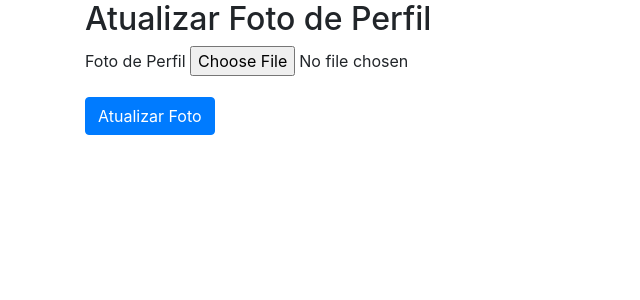
After one commit to ViniciusLeandroCodogno/projeto-final-zero, a Flask app: page /atualizar_foto/ in a window 1280 px wide. The commit adds this page. Shown: the top 300 px of the page, without its empty margins (0-640 px from the left). Run offline with Flask 3, Linux system fonts and the light colour scheme; a user stored in the database is signed in; some libraries are stand-ins or nearby versions.

Commit message:
foto de perfil 1.0

```diff
--- a/app/forms.py
+++ b/app/forms.py
@@ -3,10 +3,14 @@ from flask_wtf import FlaskForm
 from wtforms import StringField, SubmitField, PasswordField, SelectField
 from wtforms.validators import DataRequired, Email, EqualTo, ValidationError
 from werkzeug.utils import secure_filename
-from flask_wtf.file import FileField, FileAllowed
+from flask_wtf.file import FileField, FileAllowed, FileRequired
 from app import db, bcrypt
 from app.models import User, Post, Petgram
 import os
+
+class FotoPerfilForm(FlaskForm):
+    foto = FileField('Foto de Perfil', validators=[FileRequired()])
+    submit = SubmitField('Atualizar Foto')
 
 class userForm(FlaskForm):
     nome = StringField('Nome', validators=[DataRequired()])
--- a/app/models.py
+++ b/app/models.py
@@ -15,6 +15,10 @@ class User(db.Model, UserMixin):
     posts = db.relationship('Post', backref='user', lazy=True)
     petgrams = db.relationship('Petgram', backref='user', lazy=True)
     comentarios_petgram = db.relationship('ComentarioPetgram', backref='user', lazy=True)
+    foto_perfil = db.Column(db.String(120), default='default.jpg')
+
+    def __repr__(self):
+        return f"User('{self.id}', '{self.nome}', '{self.sobrenome}', '{self.email}', '{self.foto_perfil}')"
 
 class Post(db.Model):
     id = db.Column(db.Integer, primary_key=True)
--- /dev/null
+++ b/app/templates/atualizar_foto.html
@@ -0,0 +1,14 @@
+{% extends 'base.html' %}
+
+{% block content %}
+<div class="container">
+    <h2>Atualizar Foto de Perfil</h2>
+    <form method="POST" enctype="multipart/form-data">
+        {{ form.hidden_tag() }}
+        <div class="form-group">
+            {{ form.foto.label }} {{ form.foto() }}
+        </div>
+        <button type="submit" class="btn btn-primary">Atualizar Foto</button>
+    </form>
+</div>
+{% endblock %}
--- a/app/templates/petgram/petgram.html
+++ b/app/templates/petgram/petgram.html
@@ -20,7 +20,7 @@
 
                                         <p class="user-container">
                                             <div>
-                                                <strong>Usuário:</strong> {{ linha.user.nome }}
+                                                <img src="{{ url_for('static', filename='uploads/' ~ current_user.foto_perfil) }}" alt="Foto de Perfil" class="img-fluid" style="width: 100px; height: 100px; border-radius: 50%;"> <strong>Usuário:</strong> {{ linha.user.nome }}
                                             </div>
                                             <div class="actions d-flex">
                                                 {% if linha.user.id == current_user.id %}
--- a/app/views.py
+++ b/app/views.py
@@ -1,17 +1,39 @@
 from app import app, db, bcrypt
-from flask import render_template, send_from_directory, url_for, redirect, request, flash
-from app.forms import userForm, loginForm, postForm, petgramForm
+from flask import render_template, send_from_directory, url_for, redirect, request, flash, current_app
+from app.forms import userForm, loginForm, postForm, petgramForm, FotoPerfilForm
 from flask_login import login_user, logout_user, current_user, login_required
 from app.models import Post, Comentario, Petgram, ComentarioPetgram, User
 from werkzeug.utils import secure_filename
 from flask import current_app
 import os
 
+
 UPLOAD_FOLDER = os.path.join(app.root_path, 'static','uploads')
 ALLOWED_EXTENSIONS = {'jpg', 'jpeg', 'png'}
 
 def allowed_file(filename):
     return '.' in filename and filename.rsplit('.', 1)[1].lower() in ALLOWED_EXTENSIONS
+
+def salvar_foto(foto):
+    nome_arquivo = secure_filename(foto.filename)
+    caminho = os.path.join(current_app.root_path, 'static/uploads', nome_arquivo)
+    foto.save(caminho)
+    return nome_arquivo
+
+@app.route("/atualizar_foto/", methods=['GET', 'POST'])
+@login_required
+def atualizar_foto():
+    form = FotoPerfilForm()
+    if form.validate_on_submit():
+        foto = form.foto.data
+        nome_foto = salvar_foto(foto)
+
+        # Atualiza a foto de perfil do usuário no banco de dados
+        current_user.foto_perfil = nome_foto
+        db.session.commit()
+        flash('Foto de perfil atualizada!', 'success')
+        return redirect(url_for('postLista'))  # Redireciona para a página de perfil ou onde for necessário
+    return render_template('atualizar_foto.html', form=form)
 
 @app.route('/uploads/<filename>')
 def uploaded_file(filename):
```
Also changed, not shown: migrations/versions/a23ad7597c81_.py (added, +32 -0 lines), instance/database.db.
